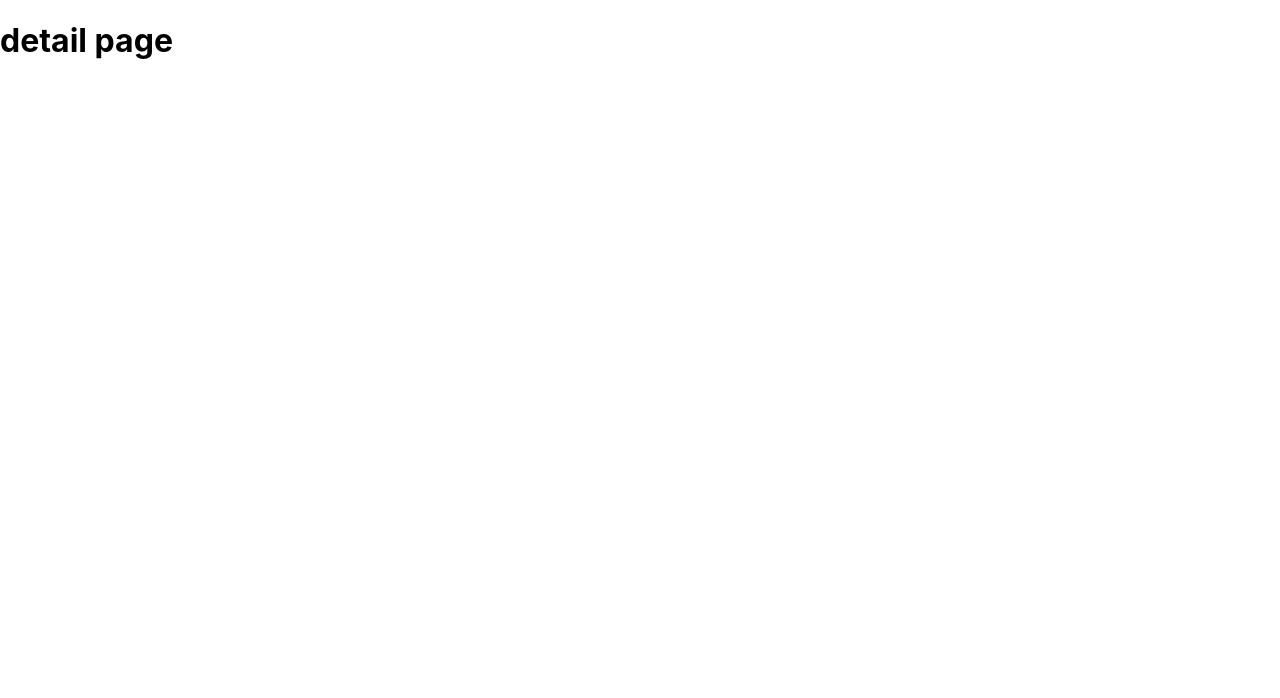
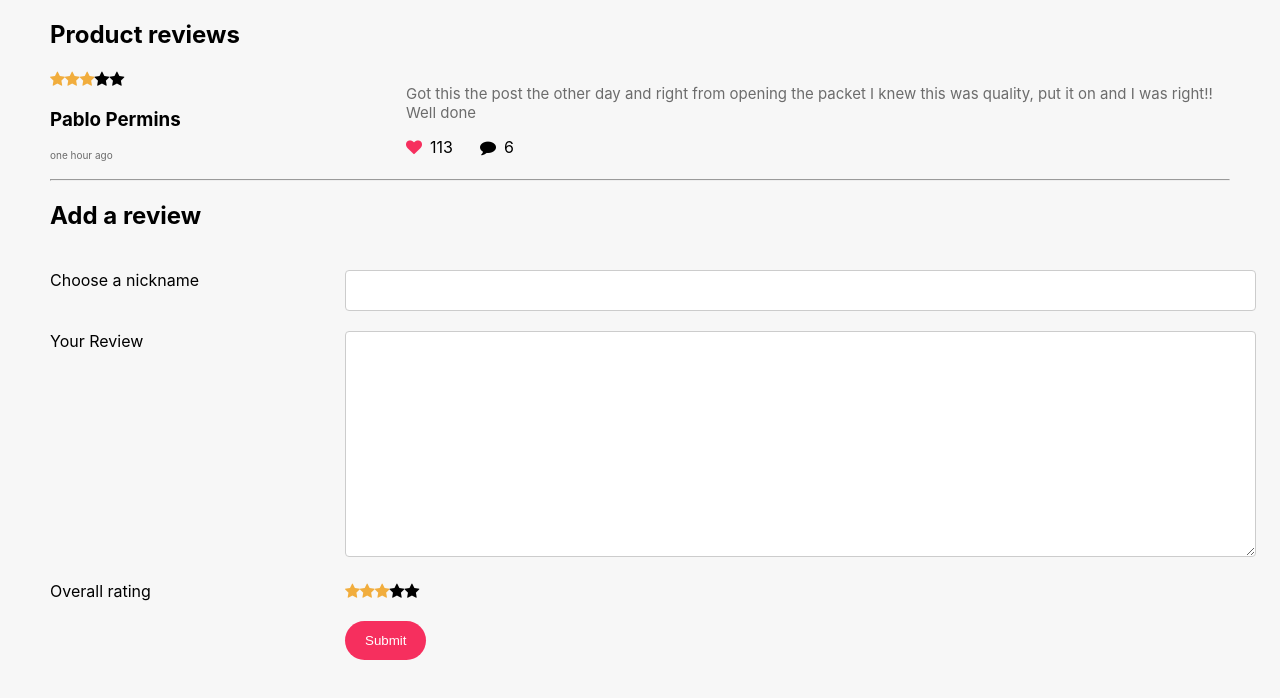
Before and after one commit to rifqhiyr/webstore, a React (Create React App) app: page /detail in a window 1280 px wide. Shown: the top 698 px of the page. Built offline with nearby package versions, Linux system fonts and the light colour scheme.

Commit message:
[Alfianinda] - adding formreview and productreview on detailpage component

```diff
--- a/public/index.html
+++ b/public/index.html
@@ -28,6 +28,11 @@
       work correctly both with client-side routing and a non-root public URL.
       Learn how to configure a non-root public URL by running `npm run build`.
     -->
+    <link
+      rel="stylesheet"
+      href="https://cdnjs.cloudflare.com/ajax/libs/font-awesome/4.7.0/css/font-awesome.min.css"
+    />
+
     <title>React App</title>
   </head>
   <body>
--- /dev/null
+++ b/src/assets/scss/FormReview.scss
@@ -0,0 +1,48 @@
+@import "./variables";
+
+body {
+  background-color: $color-dark-4;
+}
+
+.pad {
+  padding: 0px 50px 0px 50px;
+}
+
+.container {
+  padding: 0 50px 50px 50px;
+}
+
+.col-25 {
+  float: left;
+  width: 25%;
+  margin-top: 20px;
+}
+
+.col-75 {
+  float: left;
+  width: 75%;
+  margin-top: 20px;
+}
+
+.button {
+  color: $color-dark-5;
+  background-color: $color-primary;
+  padding: 12px 20px;
+  border: none;
+  border-radius: 20px;
+  cursor: pointer;
+  float: left;
+}
+
+button:hover {
+  background-color: $color-dark-2;
+}
+
+input[type="text"],
+textarea {
+  width: 100%;
+  padding: 12px;
+  border: 1px solid #ccc;
+  border-radius: 4px;
+  resize: vertical;
+}
--- /dev/null
+++ b/src/assets/scss/ProductReview.scss
@@ -0,0 +1,38 @@
+@import "./variables";
+
+.checked {
+  color: $color-third-1;
+}
+
+.love {
+  color: $color-primary;
+}
+
+.smallFont {
+  color: $color-dark-2;
+  font-size: 10px;
+}
+
+.mediumFont {
+  color: $color-dark-2;
+  font-size: 15px;
+}
+
+.row {
+  display: flex;
+  flex-wrap: wrap;
+}
+
+.side {
+  flex: 0 0 20%;
+  padding: 0 50px 0px 50px;
+}
+
+.main {
+  flex: 1;
+  padding: 0 50px 0px 50px;
+}
+
+.pad {
+  padding: 50px;
+}
--- /dev/null
+++ b/src/components/FormReview.js
@@ -0,0 +1,54 @@
+import React, { Component } from "react";
+import "../assets/scss/FormReview.scss";
+
+export default class FormReview extends Component {
+  render() {
+    return (
+      <div>
+        <h2 className="pad">Add a review</h2>
+        <div className="container">
+          <form>
+            <div className="row">
+              <div className="col-25">
+                <label>Choose a nickname</label>
+              </div>
+              <div className="col-75">
+                <input type="text" name="nickname" />
+              </div>
+            </div>
+            <div className="row">
+              <div className="col-25">
+                <label>Your Review</label>
+              </div>
+              <div className="col-75">
+                <textarea
+                  name="review"
+                  style={{ height: "200px" }}
+                  defaultValue={""}
+                />
+              </div>
+            </div>
+            <div className="row">
+              <div className="col-25">
+                <label>Overall rating</label>
+              </div>
+              <div className="col-75">
+                <span class="fa fa-star checked"></span>
+                <span class="fa fa-star checked"></span>
+                <span class="fa fa-star checked"></span>
+                <span class="fa fa-star"></span>
+                <span class="fa fa-star"></span>
+              </div>
+            </div>
+            <div className="row">
+              <div className="col-25"></div>
+              <div className="col-75">
+                <button className="button">Submit</button>
+              </div>
+            </div>
+          </form>
+        </div>
+      </div>
+    );
+  }
+}
--- /dev/null
+++ b/src/components/ProductReview.js
@@ -0,0 +1,36 @@
+import React, { Component } from "react";
+import "../assets/scss/ProductReview.scss";
+
+export default class ProductReview extends Component {
+  render() {
+    return (
+      <div>
+        <h2 className="pad">Product reviews</h2>
+        <div className="row">
+          <div className="side">
+            <span class="fa fa-star checked"></span>
+            <span class="fa fa-star checked"></span>
+            <span class="fa fa-star checked"></span>
+            <span class="fa fa-star"></span>
+            <span class="fa fa-star"></span>
+            <h3>Pablo Permins</h3>
+            <p className="smallFont">one hour ago</p>
+          </div>
+
+          <div className="main">
+            <p className="mediumFont">
+              Got this the post the other day and right from opening the packet
+              I knew this was quality, put it on and I was right!! Well done
+            </p>
+            <i class="fa fa-heart love">&nbsp;&nbsp;</i>113
+            &nbsp;&nbsp;&nbsp;&nbsp;&nbsp;
+            <i class="fa fa-comment">&nbsp;&nbsp;</i>6
+          </div>
+        </div>
+        <div className="pad">
+          <hr></hr>
+        </div>
+      </div>
+    );
+  }
+}
--- a/src/components/views/DetailPage.js
+++ b/src/components/views/DetailPage.js
@@ -1,10 +1,13 @@
 import React, { Component } from "react";
+import ProductReview from "./../ProductReview";
+import FormReview from "../FormReview";
 
 export default class DetailPage extends Component {
   render() {
     return (
       <div>
-        <h1>detail page</h1>
+        <ProductReview />
+        <FormReview />
       </div>
     );
   }
```
